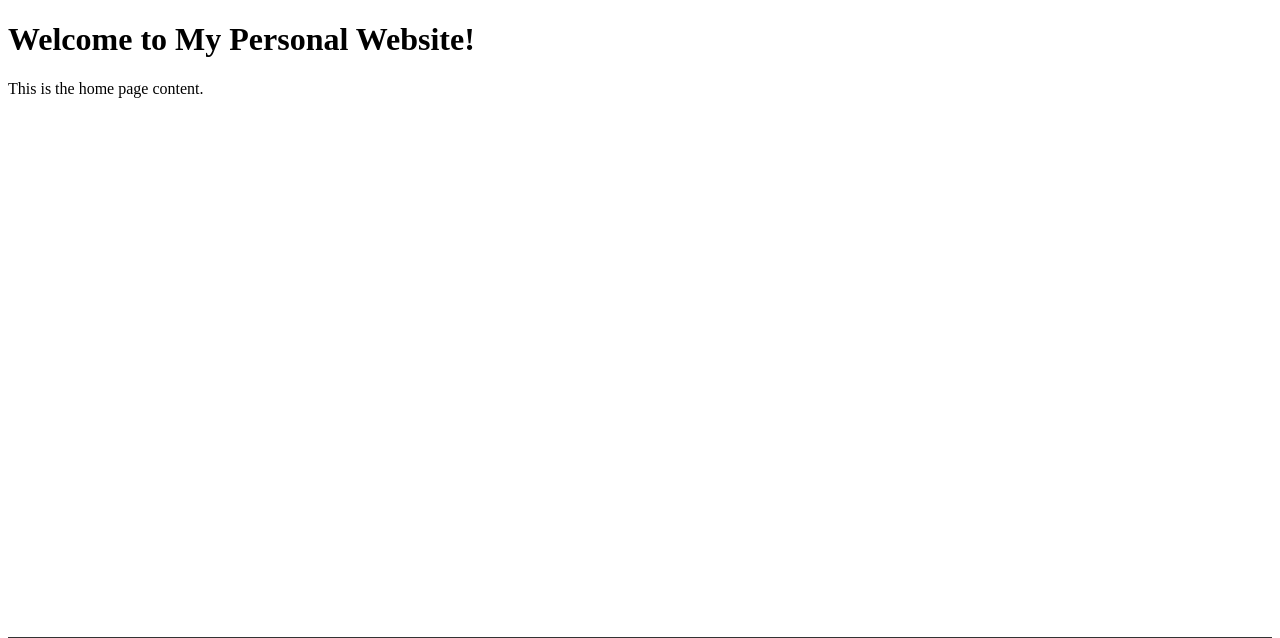
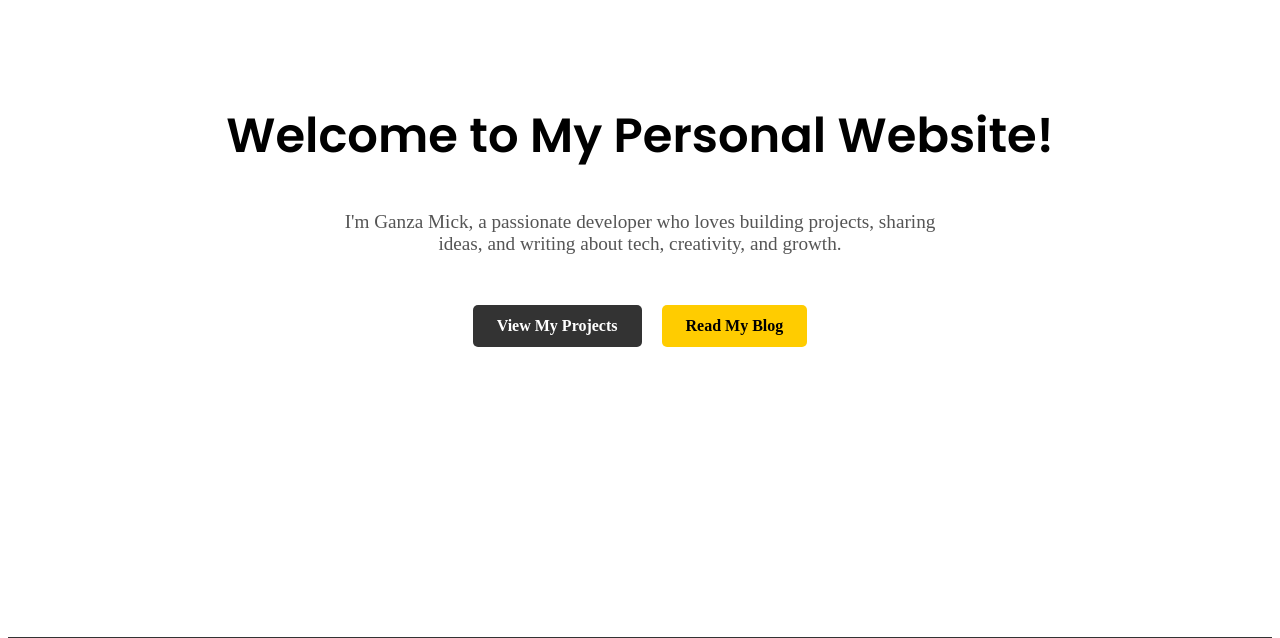
Before and after one commit to DevOps-Enginering/gmx, a Django app: page / in a window 1280 px wide. Shown: the part 81-719 px from the top of the page. Run offline with Django 5.2, Linux system fonts and the light colour scheme.

Commit message:
chore: adding improved home page

```diff
--- a/templates/home.html
+++ b/templates/home.html
@@ -4,6 +4,19 @@
 {% block title %}Home {% endblock %}
 
 {% block content %}
-<h1>Welcome to My Personal Website!</h1>
-<p>This is the home page content.</p>
+<section style="display: flex; flex-direction: column; align-items: center; justify-content: center; text-align: center; padding: 60px 20px;">
+  <h1 style="font-size: 3rem; margin-bottom: 20px; font-family: 'Poppins', sans-serif;">Welcome to My Personal Website!</h1>
+  <p style="font-size: 1.2rem; color: #555; max-width: 600px; margin-bottom: 30px;">
+    I'm Ganza Mick, a passionate developer who loves building projects, sharing ideas, and writing about tech, creativity, and growth.
+  </p>
+
+  <div style="display: flex; gap: 20px; flex-wrap: wrap; justify-content: center; margin-top: 20px;">
+    <a href="/projects/" style="padding: 12px 24px; background-color: #333; color: white; text-decoration: none; border-radius: 5px; font-weight: 600;">
+      View My Projects
+    </a>
+    <a href="/blog/" style="padding: 12px 24px; background-color: #ffcc00; color: black; text-decoration: none; border-radius: 5px; font-weight: 600;">
+      Read My Blog
+    </a>
+  </div>
+</section>
 {% endblock %}
```
